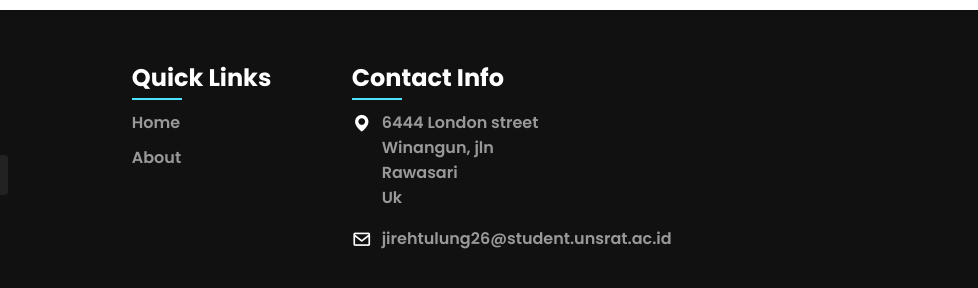
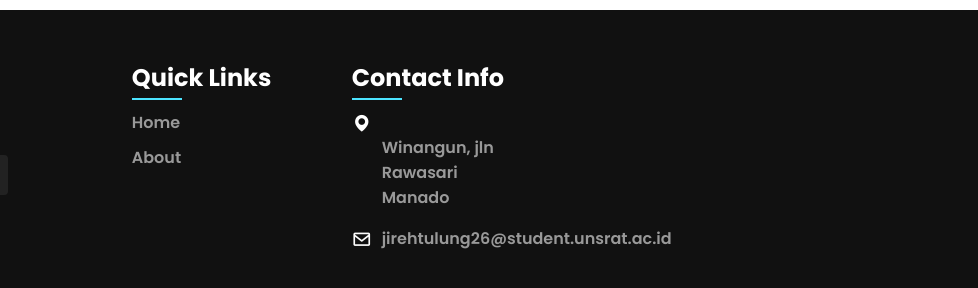
Before and after one commit to kevinnnrimper/TIK2032-Project-1, a plain HTML site: page index.html in a window 1280 px wide. Shown: the part 2088-2376 px from the top of the page, 302-1280 px from the left. Drawn offline with nearby package versions, Linux system fonts and the light colour scheme.

Commit message:
Update index.html

```diff
--- a/index.html
+++ b/index.html
@@ -146,7 +146,7 @@
                 <ul class="info">
                     <li>
                         <span><i class='bx bxs-map'></i></span>
-                        <span>6444 London street <br> Winangun, jln Rawasari <br> Uk</span>
+                        <span> <br> Winangun, jln Rawasari <br> Manado</span>
                     </li>
                     <li>
                         <span><i class='bx bx-envelope' ></i></span>
```
